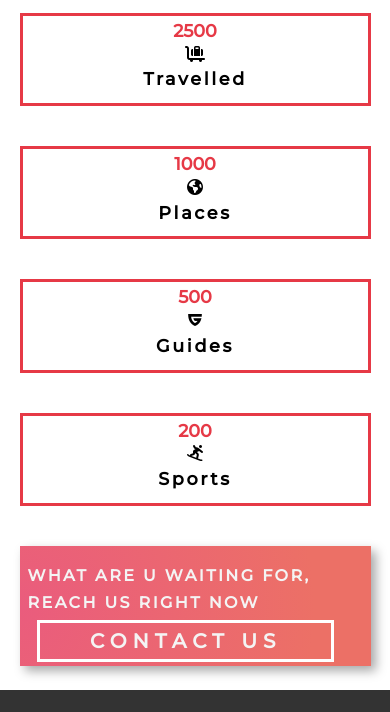
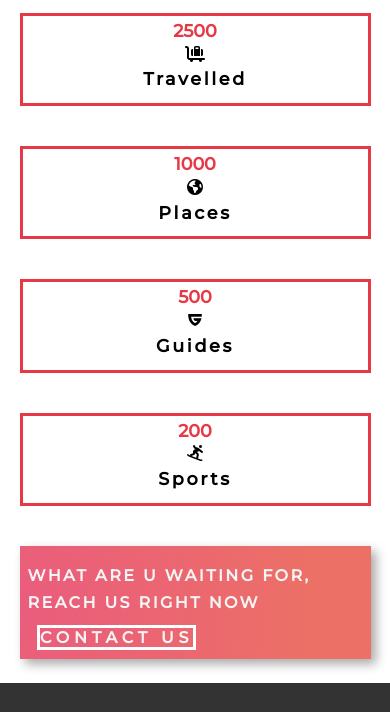
Before and after one commit to mumtazmaqsood/travelweb, a plain HTML site: page about.html in a window 390 px wide. Shown: the part 486-1198 px from the top of the page. Drawn offline with Linux system fonts and the light colour scheme.

Commit message:
btn css changes

```diff
--- a/css/style.css
+++ b/css/style.css
@@ -423,16 +423,16 @@ design */
 }
 .btn-cta {
     text-align: center;
-    font-size: 2.5rem;
+    font-size: 2rem;
     font-weight: 700;
     border: 3px solid white;
-    padding: 0.3em 2.5em;
+    /* padding: 0.3em 2.5em; */
     letter-spacing: 0.3em;
     color: #f4f4f4;
     margin: 1.2rem;
 }
 .btn-cta:hover{
-    background: #dddddd;
+    background: #7e484de1;
 }
 
 .cat-banner-left {
@@ -609,6 +609,11 @@ font-sizes */
         text-align: left;
     }
 
+    .btn-cta {
+        font-size: 2rem;
+        padding: 0;
+        /* border: 3px solid red; */
+    }
     /* contact us */
 
     .company-address,
```
